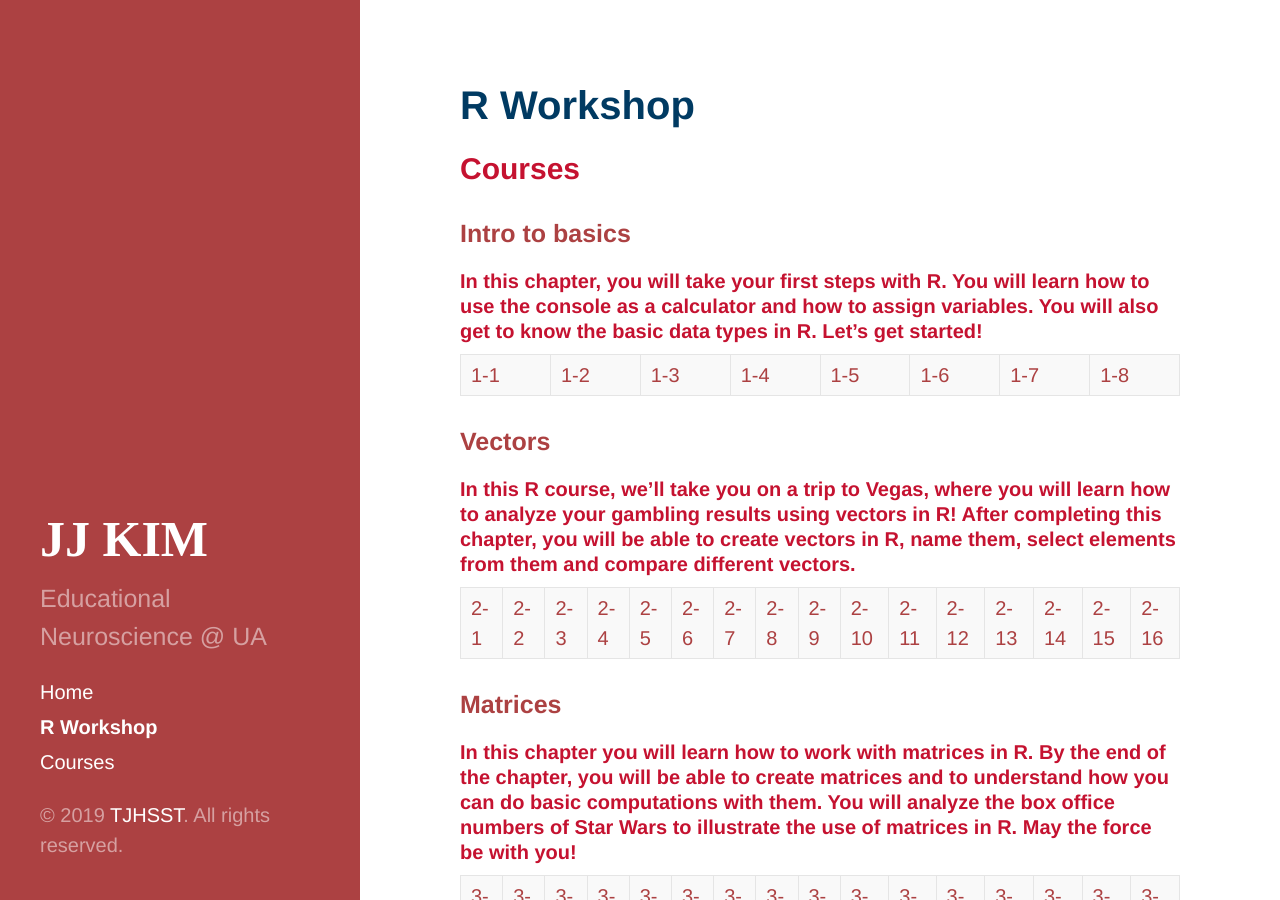
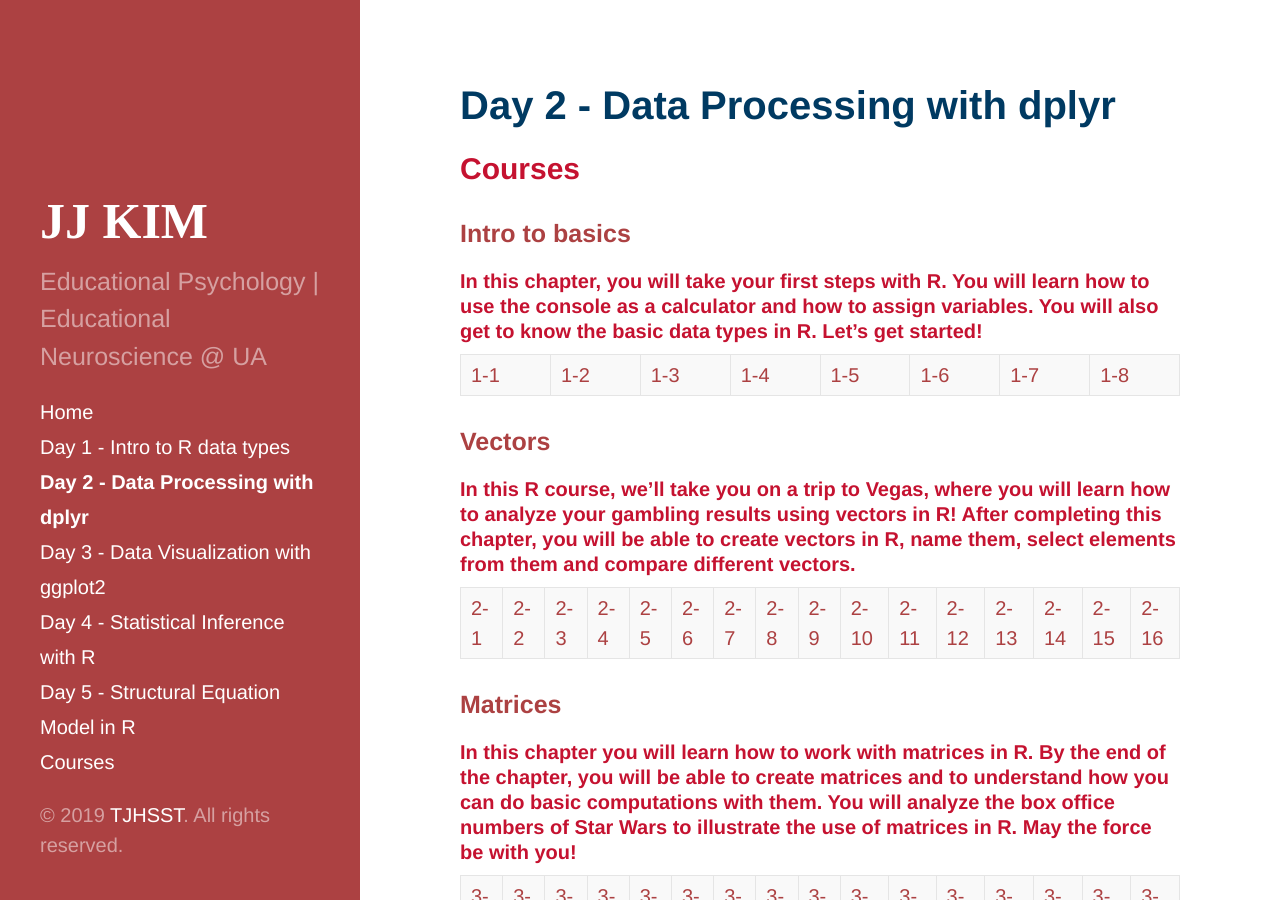
Before and after one commit to jkim205/jkim205.github.io, a Jekyll site: the page built from _pages/Day2.md, in a window 1280 px wide and 900 px high. Built offline with Jekyll 4.4.1, drawn with Linux system fonts in a browser that asks for light colours; some of the changed lines change nothing that is shown.

Commit message:
Build 5 main pages

```diff
--- a/_config.yml
+++ b/_config.yml
@@ -26,8 +26,8 @@ permalink:        pretty
 # baseurl:          /
 
 title:            JJ KIM
-tagline:          'Educational Neuroscience @ UA'
-description:      'Educational Neuroscience @ UA'
+tagline:          'Educational Psychology | Educational Neuroscience @ UA'
+description:      'Educational Psychology | Educational Neuroscience @ UA'
 url:              http://jkim205.github.io
 baseurl:          /
 
--- /dev/null
+++ b/_pages/Day1.md
@@ -0,0 +1,42 @@
+---
+layout: page
+title: Day 1 - Intro to R data types
+permalink: d1
+---
+
+## Courses
+### [Intro to basics](Day1/1-1.html)
+
+#### In this chapter, you will take your first steps with R. You will learn how to use the console as a calculator and how to assign variables. You will also get to know the basic data types in R. Let's get started!
+
+[1-1](Day1/1-1.html) | [1-2](Day1/1-2.html) | [1-3](Day1/1-3.html) | [1-4](Day1/1-4.html) | [1-5](Day1/1-5.html) | [1-6](Day1/1-6.html) | [1-7](Day1/1-7.html) | [1-8](Day1/1-8.html)
+
+### [Vectors](Day1/2-1.html)
+
+#### In this R course, we'll take you on a trip to Vegas, where you will learn how to analyze your gambling results using vectors in R! After completing this chapter, you will be able to create vectors in R, name them, select elements from them and compare different vectors.
+
+[2-1](Day1/2-1.html) | [2-2](Day1/2-2.html) | [2-3](Day1/2-3.html) | [2-4](Day1/2-4.html) | [2-5](Day1/2-5.html) | [2-6](Day1/2-6.html) | [2-7](Day1/2-7.html) | [2-8](Day1/2-8.html) | [2-9](Day1/2-9.html) | [2-10](Day1/2-10.html) | [2-11](Day1/2-11.html) | [2-12](Day1/2-12.html) | [2-13](Day1/2-13.html) | [2-14](Day1/2-14.html) | [2-15](Day1/2-15.html) | [2-16](Day1/2-16.html)
+
+### [Matrices](Day1/3-1.html)
+
+#### In this chapter you will learn how to work with matrices in R. By the end of the chapter, you will be able to create matrices and to understand how you can do basic computations with them. You will analyze the box office numbers of Star Wars to illustrate the use of matrices in R. May the force be with you!
+
+[3-1](Day1/3-1.html) | [3-2](Day1/3-2.html) | [3-3](Day1/3-3.html) | [3-4](Day1/3-4.html) | [3-5](Day1/3-5.html) | [3-6](Day1/3-6.html) | [3-7](Day1/3-7.html) | [3-8](Day1/3-8.html) | [3-9](Day1/3-9.html) | [3-10](Day1/3-10.html) | [3-11](Day1/3-11.html) | [3-12](Day1/3-12.html) | [3-13](Day1/3-13.html) | [3-14](Day1/3-14.html) | [3-15](Day1/3-15.html) | [3-16](Day1/3-16.html)
+
+### [Factors](Day1/4-1.html)
+
+#### Very often, data falls into a limited number of categories. For example, human hair color can be categorized as black/brown/blonde/red/grey/white (and perhaps a few more options for people who dye it). In R, categorical data is stored in factors. Given the importance of these factors in data analysis, you should start learning how to create, subset and compare them now!
+
+[4-1](Day1/4-1.html) | [4-2](Day1/4-2.html) | [4-3](Day1/4-3.html) | [4-4](Day1/4-4.html) | [4-5](Day1/4-5.html) | [4-6](Day1/4-6.html) | [4-7](Day1/4-7.html) | [4-8](Day1/4-8.html) | [4-9](Day1/4-9.html) | [4-10](Day1/4-10.html) | [4-11](Day1/4-11.html) | [4-12](Day1/4-12.html) | [4-13](Day1/4-13.html) | [4-14](Day1/4-14.html) | [4-15](Day1/4-15.html) | [4-16](Day1/4-16.html)
+
+### [Data frames](Day1/5-1.html)
+
+#### Most data sets you will be working with will be stored as data frames. By the end of this chapter focused on R basics, you will be able to create a data frame, select interesting parts of a data frame and order a data frame according to certain variables.
+
+[5-1](Day1/5-1.html) | [5-2](Day1/5-2.html) | [5-3](Day1/5-3.html) | [5-4](Day1/5-4.html) | [5-5](Day1/5-5.html) | [5-6](Day1/5-6.html) | [5-7](Day1/5-7.html) | [5-8](Day1/5-8.html) | [5-9](Day1/5-9.html) | [5-10](Day1/5-10.html) | [5-11](Day1/5-11.html) | [5-12](Day1/5-12.html) | [5-13](Day1/5-13.html) | [5-14](Day1/5-14.html) | [5-15](Day1/5-15.html) | [5-16](Day1/5-16.html)
+
+### [Lists](Day1/6-1.html)
+
+#### Lists, as opposed to vectors, can hold components of different types, just like your to-do list at home or at work. This intro to R chapter will teach you how to create, name and subset these lists.
+
+[6-1](Day1/6-1.html) | [6-2](Day1/6-2.html) | [6-3](Day1/6-3.html) | [6-4](Day1/6-4.html) | [6-5](Day1/6-5.html) | [6-6](Day1/6-6.html) | [6-7](Day1/6-7.html) | [6-8](Day1/6-8.html) | [6-9](Day1/6-9.html) | [6-10](Day1/6-10.html) | [6-11](Day1/6-11.html) | [6-12](Day1/6-12.html) | [6-13](Day1/6-13.html) | [6-14](Day1/6-14.html) | [6-15](Day1/6-15.html) | [6-16](Day1/6-16.html)
--- a/_pages/Workshop.md
+++ b/_pages/Day2.md
@@ -1,7 +1,7 @@
 ---
 layout: page
-title: R Workshop
-permalink: workshop
+title: Day 2 - Data Processing with dplyr
+permalink: d2
 ---
 
 ## Courses
--- /dev/null
+++ b/_pages/Day3.md
@@ -0,0 +1,42 @@
+---
+layout: page
+title: Day 3 - Data Visualization with ggplot2
+permalink: d3
+---
+
+## Courses
+### [Intro to basics](Day1/1-1.html)
+
+#### In this chapter, you will take your first steps with R. You will learn how to use the console as a calculator and how to assign variables. You will also get to know the basic data types in R. Let's get started!
+
+[1-1](Day1/1-1.html) | [1-2](Day1/1-2.html) | [1-3](Day1/1-3.html) | [1-4](Day1/1-4.html) | [1-5](Day1/1-5.html) | [1-6](Day1/1-6.html) | [1-7](Day1/1-7.html) | [1-8](Day1/1-8.html)
+
+### [Vectors](Day1/2-1.html)
+
+#### In this R course, we'll take you on a trip to Vegas, where you will learn how to analyze your gambling results using vectors in R! After completing this chapter, you will be able to create vectors in R, name them, select elements from them and compare different vectors.
+
+[2-1](Day1/2-1.html) | [2-2](Day1/2-2.html) | [2-3](Day1/2-3.html) | [2-4](Day1/2-4.html) | [2-5](Day1/2-5.html) | [2-6](Day1/2-6.html) | [2-7](Day1/2-7.html) | [2-8](Day1/2-8.html) | [2-9](Day1/2-9.html) | [2-10](Day1/2-10.html) | [2-11](Day1/2-11.html) | [2-12](Day1/2-12.html) | [2-13](Day1/2-13.html) | [2-14](Day1/2-14.html) | [2-15](Day1/2-15.html) | [2-16](Day1/2-16.html)
+
+### [Matrices](Day1/3-1.html)
+
+#### In this chapter you will learn how to work with matrices in R. By the end of the chapter, you will be able to create matrices and to understand how you can do basic computations with them. You will analyze the box office numbers of Star Wars to illustrate the use of matrices in R. May the force be with you!
+
+[3-1](Day1/3-1.html) | [3-2](Day1/3-2.html) | [3-3](Day1/3-3.html) | [3-4](Day1/3-4.html) | [3-5](Day1/3-5.html) | [3-6](Day1/3-6.html) | [3-7](Day1/3-7.html) | [3-8](Day1/3-8.html) | [3-9](Day1/3-9.html) | [3-10](Day1/3-10.html) | [3-11](Day1/3-11.html) | [3-12](Day1/3-12.html) | [3-13](Day1/3-13.html) | [3-14](Day1/3-14.html) | [3-15](Day1/3-15.html) | [3-16](Day1/3-16.html)
+
+### [Factors](Day1/4-1.html)
+
+#### Very often, data falls into a limited number of categories. For example, human hair color can be categorized as black/brown/blonde/red/grey/white (and perhaps a few more options for people who dye it). In R, categorical data is stored in factors. Given the importance of these factors in data analysis, you should start learning how to create, subset and compare them now!
+
+[4-1](Day1/4-1.html) | [4-2](Day1/4-2.html) | [4-3](Day1/4-3.html) | [4-4](Day1/4-4.html) | [4-5](Day1/4-5.html) | [4-6](Day1/4-6.html) | [4-7](Day1/4-7.html) | [4-8](Day1/4-8.html) | [4-9](Day1/4-9.html) | [4-10](Day1/4-10.html) | [4-11](Day1/4-11.html) | [4-12](Day1/4-12.html) | [4-13](Day1/4-13.html) | [4-14](Day1/4-14.html) | [4-15](Day1/4-15.html) | [4-16](Day1/4-16.html)
+
+### [Data frames](Day1/5-1.html)
+
+#### Most data sets you will be working with will be stored as data frames. By the end of this chapter focused on R basics, you will be able to create a data frame, select interesting parts of a data frame and order a data frame according to certain variables.
+
+[5-1](Day1/5-1.html) | [5-2](Day1/5-2.html) | [5-3](Day1/5-3.html) | [5-4](Day1/5-4.html) | [5-5](Day1/5-5.html) | [5-6](Day1/5-6.html) | [5-7](Day1/5-7.html) | [5-8](Day1/5-8.html) | [5-9](Day1/5-9.html) | [5-10](Day1/5-10.html) | [5-11](Day1/5-11.html) | [5-12](Day1/5-12.html) | [5-13](Day1/5-13.html) | [5-14](Day1/5-14.html) | [5-15](Day1/5-15.html) | [5-16](Day1/5-16.html)
+
+### [Lists](Day1/6-1.html)
+
+#### Lists, as opposed to vectors, can hold components of different types, just like your to-do list at home or at work. This intro to R chapter will teach you how to create, name and subset these lists.
+
+[6-1](Day1/6-1.html) | [6-2](Day1/6-2.html) | [6-3](Day1/6-3.html) | [6-4](Day1/6-4.html) | [6-5](Day1/6-5.html) | [6-6](Day1/6-6.html) | [6-7](Day1/6-7.html) | [6-8](Day1/6-8.html) | [6-9](Day1/6-9.html) | [6-10](Day1/6-10.html) | [6-11](Day1/6-11.html) | [6-12](Day1/6-12.html) | [6-13](Day1/6-13.html) | [6-14](Day1/6-14.html) | [6-15](Day1/6-15.html) | [6-16](Day1/6-16.html)
--- /dev/null
+++ b/_pages/Day4.md
@@ -0,0 +1,42 @@
+---
+layout: page
+title: Day 4 - Statistical Inference with R
+permalink: d4
+---
+
+## Courses
+### [Intro to basics](Day1/1-1.html)
+
+#### In this chapter, you will take your first steps with R. You will learn how to use the console as a calculator and how to assign variables. You will also get to know the basic data types in R. Let's get started!
+
+[1-1](Day1/1-1.html) | [1-2](Day1/1-2.html) | [1-3](Day1/1-3.html) | [1-4](Day1/1-4.html) | [1-5](Day1/1-5.html) | [1-6](Day1/1-6.html) | [1-7](Day1/1-7.html) | [1-8](Day1/1-8.html)
+
+### [Vectors](Day1/2-1.html)
+
+#### In this R course, we'll take you on a trip to Vegas, where you will learn how to analyze your gambling results using vectors in R! After completing this chapter, you will be able to create vectors in R, name them, select elements from them and compare different vectors.
+
+[2-1](Day1/2-1.html) | [2-2](Day1/2-2.html) | [2-3](Day1/2-3.html) | [2-4](Day1/2-4.html) | [2-5](Day1/2-5.html) | [2-6](Day1/2-6.html) | [2-7](Day1/2-7.html) | [2-8](Day1/2-8.html) | [2-9](Day1/2-9.html) | [2-10](Day1/2-10.html) | [2-11](Day1/2-11.html) | [2-12](Day1/2-12.html) | [2-13](Day1/2-13.html) | [2-14](Day1/2-14.html) | [2-15](Day1/2-15.html) | [2-16](Day1/2-16.html)
+
+### [Matrices](Day1/3-1.html)
+
+#### In this chapter you will learn how to work with matrices in R. By the end of the chapter, you will be able to create matrices and to understand how you can do basic computations with them. You will analyze the box office numbers of Star Wars to illustrate the use of matrices in R. May the force be with you!
+
+[3-1](Day1/3-1.html) | [3-2](Day1/3-2.html) | [3-3](Day1/3-3.html) | [3-4](Day1/3-4.html) | [3-5](Day1/3-5.html) | [3-6](Day1/3-6.html) | [3-7](Day1/3-7.html) | [3-8](Day1/3-8.html) | [3-9](Day1/3-9.html) | [3-10](Day1/3-10.html) | [3-11](Day1/3-11.html) | [3-12](Day1/3-12.html) | [3-13](Day1/3-13.html) | [3-14](Day1/3-14.html) | [3-15](Day1/3-15.html) | [3-16](Day1/3-16.html)
+
+### [Factors](Day1/4-1.html)
+
+#### Very often, data falls into a limited number of categories. For example, human hair color can be categorized as black/brown/blonde/red/grey/white (and perhaps a few more options for people who dye it). In R, categorical data is stored in factors. Given the importance of these factors in data analysis, you should start learning how to create, subset and compare them now!
+
+[4-1](Day1/4-1.html) | [4-2](Day1/4-2.html) | [4-3](Day1/4-3.html) | [4-4](Day1/4-4.html) | [4-5](Day1/4-5.html) | [4-6](Day1/4-6.html) | [4-7](Day1/4-7.html) | [4-8](Day1/4-8.html) | [4-9](Day1/4-9.html) | [4-10](Day1/4-10.html) | [4-11](Day1/4-11.html) | [4-12](Day1/4-12.html) | [4-13](Day1/4-13.html) | [4-14](Day1/4-14.html) | [4-15](Day1/4-15.html) | [4-16](Day1/4-16.html)
+
+### [Data frames](Day1/5-1.html)
+
+#### Most data sets you will be working with will be stored as data frames. By the end of this chapter focused on R basics, you will be able to create a data frame, select interesting parts of a data frame and order a data frame according to certain variables.
+
+[5-1](Day1/5-1.html) | [5-2](Day1/5-2.html) | [5-3](Day1/5-3.html) | [5-4](Day1/5-4.html) | [5-5](Day1/5-5.html) | [5-6](Day1/5-6.html) | [5-7](Day1/5-7.html) | [5-8](Day1/5-8.html) | [5-9](Day1/5-9.html) | [5-10](Day1/5-10.html) | [5-11](Day1/5-11.html) | [5-12](Day1/5-12.html) | [5-13](Day1/5-13.html) | [5-14](Day1/5-14.html) | [5-15](Day1/5-15.html) | [5-16](Day1/5-16.html)
+
+### [Lists](Day1/6-1.html)
+
+#### Lists, as opposed to vectors, can hold components of different types, just like your to-do list at home or at work. This intro to R chapter will teach you how to create, name and subset these lists.
+
+[6-1](Day1/6-1.html) | [6-2](Day1/6-2.html) | [6-3](Day1/6-3.html) | [6-4](Day1/6-4.html) | [6-5](Day1/6-5.html) | [6-6](Day1/6-6.html) | [6-7](Day1/6-7.html) | [6-8](Day1/6-8.html) | [6-9](Day1/6-9.html) | [6-10](Day1/6-10.html) | [6-11](Day1/6-11.html) | [6-12](Day1/6-12.html) | [6-13](Day1/6-13.html) | [6-14](Day1/6-14.html) | [6-15](Day1/6-15.html) | [6-16](Day1/6-16.html)
--- /dev/null
+++ b/_pages/Day5.md
@@ -0,0 +1,42 @@
+---
+layout: page
+title: Day 5 - Structural Equation Model in R
+permalink: d5
+---
+
+## Courses
+### [Intro to basics](Day1/1-1.html)
+
+#### In this chapter, you will take your first steps with R. You will learn how to use the console as a calculator and how to assign variables. You will also get to know the basic data types in R. Let's get started!
+
+[1-1](Day1/1-1.html) | [1-2](Day1/1-2.html) | [1-3](Day1/1-3.html) | [1-4](Day1/1-4.html) | [1-5](Day1/1-5.html) | [1-6](Day1/1-6.html) | [1-7](Day1/1-7.html) | [1-8](Day1/1-8.html)
+
+### [Vectors](Day1/2-1.html)
+
+#### In this R course, we'll take you on a trip to Vegas, where you will learn how to analyze your gambling results using vectors in R! After completing this chapter, you will be able to create vectors in R, name them, select elements from them and compare different vectors.
+
+[2-1](Day1/2-1.html) | [2-2](Day1/2-2.html) | [2-3](Day1/2-3.html) | [2-4](Day1/2-4.html) | [2-5](Day1/2-5.html) | [2-6](Day1/2-6.html) | [2-7](Day1/2-7.html) | [2-8](Day1/2-8.html) | [2-9](Day1/2-9.html) | [2-10](Day1/2-10.html) | [2-11](Day1/2-11.html) | [2-12](Day1/2-12.html) | [2-13](Day1/2-13.html) | [2-14](Day1/2-14.html) | [2-15](Day1/2-15.html) | [2-16](Day1/2-16.html)
+
+### [Matrices](Day1/3-1.html)
+
+#### In this chapter you will learn how to work with matrices in R. By the end of the chapter, you will be able to create matrices and to understand how you can do basic computations with them. You will analyze the box office numbers of Star Wars to illustrate the use of matrices in R. May the force be with you!
+
+[3-1](Day1/3-1.html) | [3-2](Day1/3-2.html) | [3-3](Day1/3-3.html) | [3-4](Day1/3-4.html) | [3-5](Day1/3-5.html) | [3-6](Day1/3-6.html) | [3-7](Day1/3-7.html) | [3-8](Day1/3-8.html) | [3-9](Day1/3-9.html) | [3-10](Day1/3-10.html) | [3-11](Day1/3-11.html) | [3-12](Day1/3-12.html) | [3-13](Day1/3-13.html) | [3-14](Day1/3-14.html) | [3-15](Day1/3-15.html) | [3-16](Day1/3-16.html)
+
+### [Factors](Day1/4-1.html)
+
+#### Very often, data falls into a limited number of categories. For example, human hair color can be categorized as black/brown/blonde/red/grey/white (and perhaps a few more options for people who dye it). In R, categorical data is stored in factors. Given the importance of these factors in data analysis, you should start learning how to create, subset and compare them now!
+
+[4-1](Day1/4-1.html) | [4-2](Day1/4-2.html) | [4-3](Day1/4-3.html) | [4-4](Day1/4-4.html) | [4-5](Day1/4-5.html) | [4-6](Day1/4-6.html) | [4-7](Day1/4-7.html) | [4-8](Day1/4-8.html) | [4-9](Day1/4-9.html) | [4-10](Day1/4-10.html) | [4-11](Day1/4-11.html) | [4-12](Day1/4-12.html) | [4-13](Day1/4-13.html) | [4-14](Day1/4-14.html) | [4-15](Day1/4-15.html) | [4-16](Day1/4-16.html)
+
+### [Data frames](Day1/5-1.html)
+
+#### Most data sets you will be working with will be stored as data frames. By the end of this chapter focused on R basics, you will be able to create a data frame, select interesting parts of a data frame and order a data frame according to certain variables.
+
+[5-1](Day1/5-1.html) | [5-2](Day1/5-2.html) | [5-3](Day1/5-3.html) | [5-4](Day1/5-4.html) | [5-5](Day1/5-5.html) | [5-6](Day1/5-6.html) | [5-7](Day1/5-7.html) | [5-8](Day1/5-8.html) | [5-9](Day1/5-9.html) | [5-10](Day1/5-10.html) | [5-11](Day1/5-11.html) | [5-12](Day1/5-12.html) | [5-13](Day1/5-13.html) | [5-14](Day1/5-14.html) | [5-15](Day1/5-15.html) | [5-16](Day1/5-16.html)
+
+### [Lists](Day1/6-1.html)
+
+#### Lists, as opposed to vectors, can hold components of different types, just like your to-do list at home or at work. This intro to R chapter will teach you how to create, name and subset these lists.
+
+[6-1](Day1/6-1.html) | [6-2](Day1/6-2.html) | [6-3](Day1/6-3.html) | [6-4](Day1/6-4.html) | [6-5](Day1/6-5.html) | [6-6](Day1/6-6.html) | [6-7](Day1/6-7.html) | [6-8](Day1/6-8.html) | [6-9](Day1/6-9.html) | [6-10](Day1/6-10.html) | [6-11](Day1/6-11.html) | [6-12](Day1/6-12.html) | [6-13](Day1/6-13.html) | [6-14](Day1/6-14.html) | [6-15](Day1/6-15.html) | [6-16](Day1/6-16.html)
```
Also changed, not shown: 1 other file.
